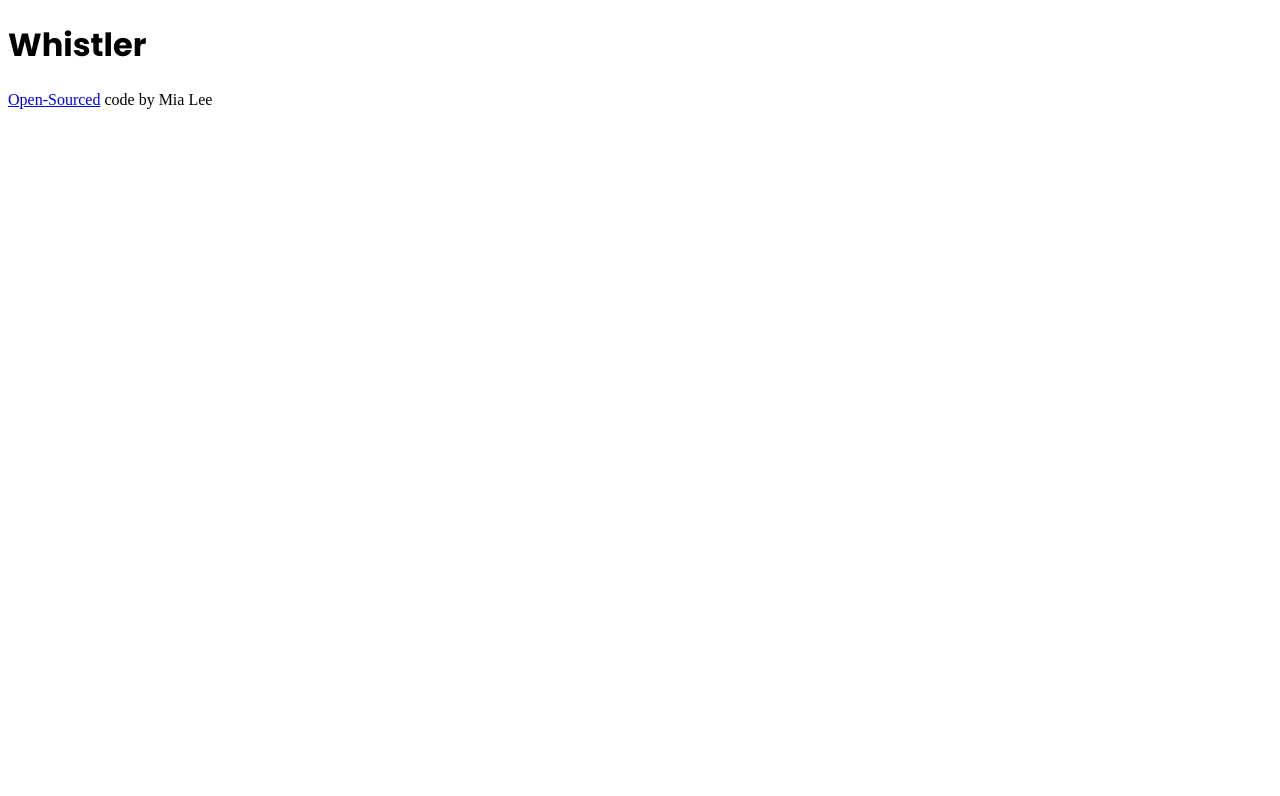
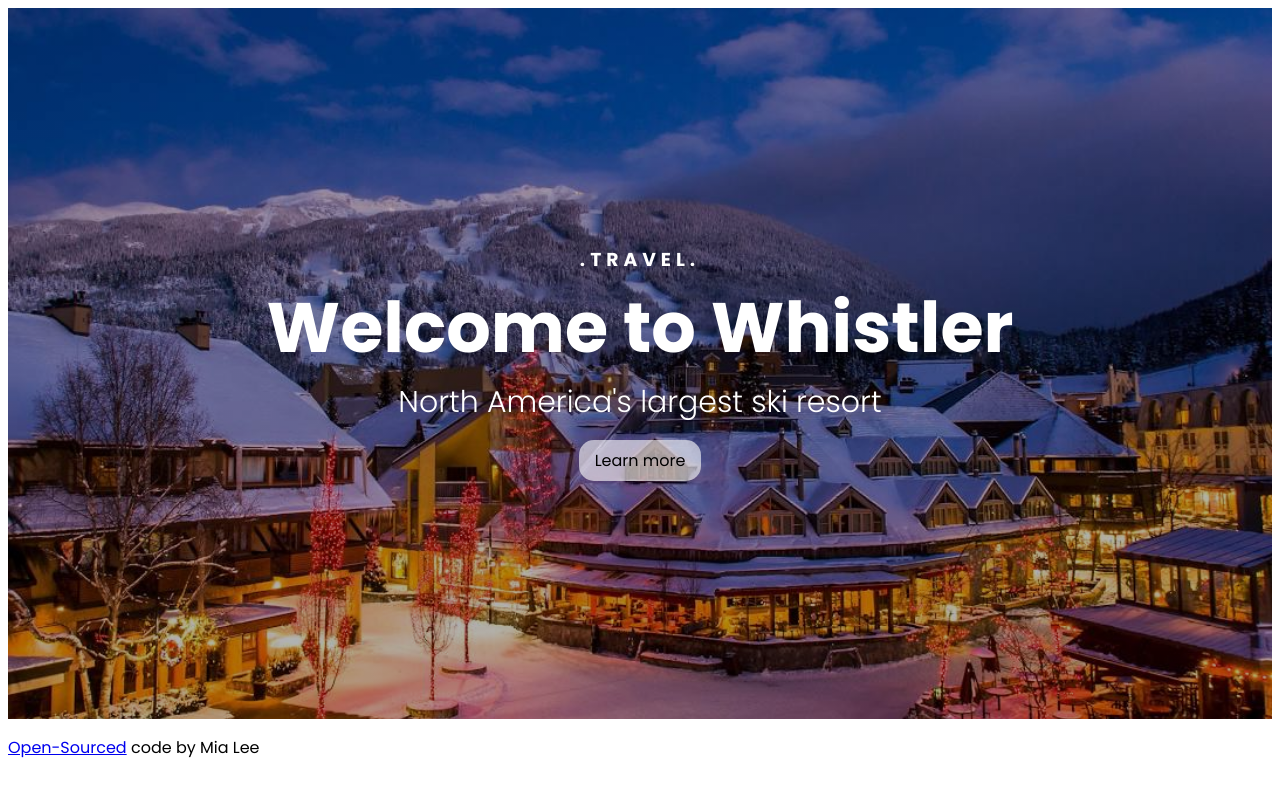
Before and after one commit to lmiya9/Travel-Project, a plain HTML site: page index.htm in a window 1280 px wide. Drawn offline with Linux system fonts and the light colour scheme.

Commit message:
created hero of the page

```diff
--- a/index.htm
+++ b/index.htm
@@ -13,13 +13,19 @@
     <title>Travel Project</title>
   </head>
   <body>
-    <h1>Whistler</h1>
-
-    <footer>
-      <p>
-        <a href="https://github.com/lmiya9/Travel-Project">Open-Sourced</a> code
-        by Mia Lee
-      </p>
-    </footer>
+    <div class="container">
+      <header class="hero">
+        <h3>.TRAVEL.</h3>
+        <h1>Welcome to Whistler</h1>
+        <h2>North America's largest ski resort</h2>
+        <a href="#more">Learn more</a>
+      </header>
+      <footer>
+        <p>
+          <a href="https://github.com/lmiya9/Travel-Project">Open-Sourced</a>
+          code by Mia Lee
+        </p>
+      </footer>
+    </div>
   </body>
 </html>
--- a/src/styles.css
+++ b/src/styles.css
@@ -1,3 +1,65 @@
-h1 {
+body {
   font-family: "Poppins", sans-serif;
 }
+
+.container {
+  max-width: 1600px;
+  margin: 0 auto;
+}
+.hero {
+  background-image: linear-gradient(rgba(0, 0, 0, 0.3), rgba(0, 0, 0, 0.3)),
+    url("../images/whistler-village.jpeg");
+  background-size: cover;
+  background-repeat: no-repeat;
+  aspect-ratio: 16/9;
+  color: white;
+  display: flex;
+  flex-direction: column;
+  justify-content: center;
+}
+
+.hero h1,
+.hero h2,
+.hero h3,
+.hero a {
+  margin: 0 auto;
+}
+
+.hero h1 {
+  font-size: 70px;
+  line-height: 1.5;
+}
+
+.hero h2 {
+  font-weight: 300;
+  line-height: 1.5;
+  font-size: 30px;
+}
+
+.hero h3 {
+  letter-spacing: 5px;
+  line-height: 1.5;
+}
+
+.hero a {
+  background-color: rgba(255, 255, 255, 0.6);
+  color: black;
+  padding: 8px 16px;
+  margin-top: 15px;
+  border-radius: 15px;
+  text-decoration: none;
+  transition: all ease-in-out 200ms;
+}
+
+.hero a:hover {
+  background-color: rgba(255, 255, 255, 0.8);
+}
+
+@media (max-width: 900px) {
+  .hero h1 {
+    font-size: 40px;
+  }
+  .hero h2 {
+    font-size: 20px;
+  }
+}
```
Also changed, not shown: images/whistler-village.jpeg (added).
